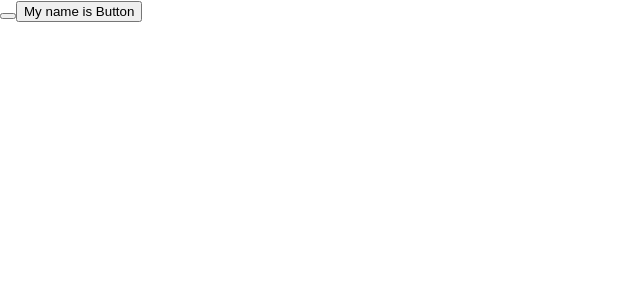
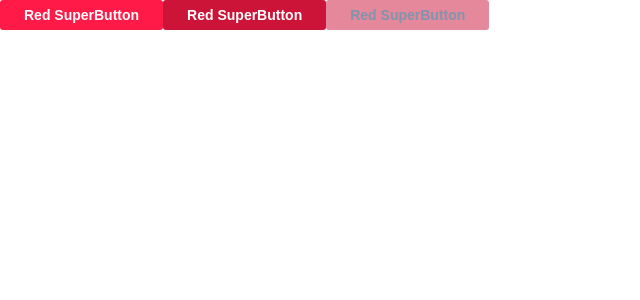
Before and after one commit to Kliapwnz/dopIgor, a React (Create React App) app: page / in a window 1280 px wide. Shown: the top 300 px of the page, without its empty margins (0-640 px from the left). Built offline with nearby package versions, Linux system fonts and the light colour scheme.

Commit message:
secondary

```diff
--- a/src/App.tsx
+++ b/src/App.tsx
@@ -9,9 +9,11 @@ import {SuperButton} from "./components/SuperButton";
 function App() {
     return (
         <div>
-            <SuperButton callBack={()=>{}} color={"xXx"}/>
+            <SuperButton callBack={()=>{}} color={"red"}>Red SuperButton</SuperButton>
+            <SuperButton callBack={()=>{}} color={"secondary"}>Red SuperButton</SuperButton>
+            <SuperButton callBack={()=>{}} disabled={true}>Red SuperButton</SuperButton>
 
-            <SuperButton callBack={()=>{}} color={"Where"}>{"My name is Button"}</SuperButton>
+
         </div>
     );
 }
--- a/src/components/SuperButton.module.css
+++ b/src/components/SuperButton.module.css
@@ -27,7 +27,7 @@
 }
 
 .default {
-    background: #06c;
+    background: #cc1439;
 }
 
 .red {
--- a/src/components/SuperButton.tsx
+++ b/src/components/SuperButton.tsx
@@ -1,8 +1,11 @@
 import React from 'react';
+import s from "./SuperButton.module.css"
+
 
 type PropsType = {
     callBack: () => void
-    color: string
+    color?: string
+    disabled?:boolean
     children?: React.ReactNode
 }
 
@@ -11,12 +14,17 @@ export const SuperButton: React.FC<PropsType> = (props) => {
         callBack,
         children,
         color,
+        disabled,
     } = props
     const onClickHandler = () => {
         callBack()
     }
 
+    // const finalClassName = `${s.button} ${s.default}`
+    // const finalClassName = `${s.button} ${color==="red"? s.red : s.default} ${disabled ? s.disabled : ""}`
+    const finalClassName = `${s.button} ${color==="red"? s.red : s.default} ${disabled ? s.disabled : ""}`
+
     return (
-        <button onClick={onClickHandler}>{children}</button>
+        <button onClick={onClickHandler} className={finalClassName}>{children}</button>
     );
 };
```
